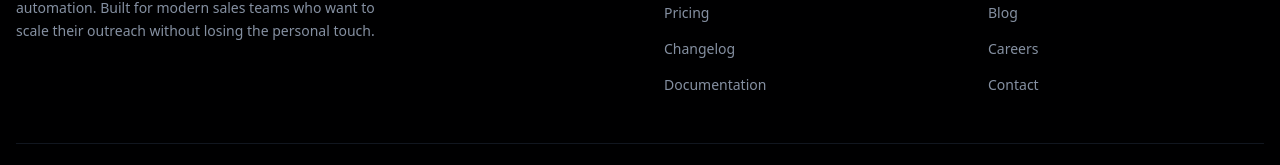
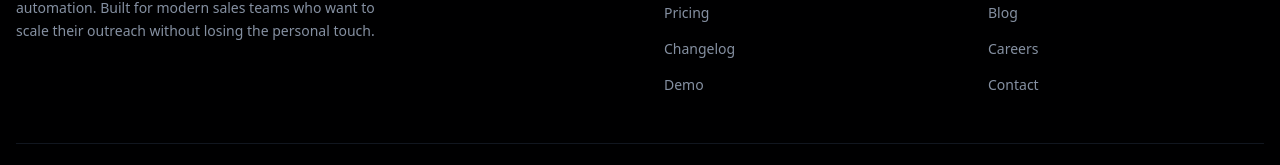
Before and after one commit to lightwheel10/linkedin-post-to-leads, a Next.js app: page / in a window 1280 px wide. Shown: the part 4390-4555 px from the top of the page. Built offline with nearby package versions, Linux system fonts and the light colour scheme.

Commit message:
Link changelog and other pages in footer

```diff
--- a/components/landing/Footer.tsx
+++ b/components/landing/Footer.tsx
@@ -20,10 +20,10 @@ export function Footer() {
                     <div>
                         <h4 className="font-semibold mb-6 text-foreground">Product</h4>
                         <ul className="space-y-4 text-sm text-muted-foreground">
-                            <li><Link href="#" className="hover:text-primary transition-colors">Features</Link></li>
-                            <li><Link href="#" className="hover:text-primary transition-colors">Pricing</Link></li>
-                            <li><Link href="#" className="hover:text-primary transition-colors">Changelog</Link></li>
-                            <li><Link href="#" className="hover:text-primary transition-colors">Documentation</Link></li>
+                            <li><Link href="/#features" className="hover:text-primary transition-colors">Features</Link></li>
+                            <li><Link href="/#pricing" className="hover:text-primary transition-colors">Pricing</Link></li>
+                            <li><Link href="/changelog" className="hover:text-primary transition-colors">Changelog</Link></li>
+                            <li><Link href="/demo" className="hover:text-primary transition-colors">Demo</Link></li>
                         </ul>
                     </div>
 
```
